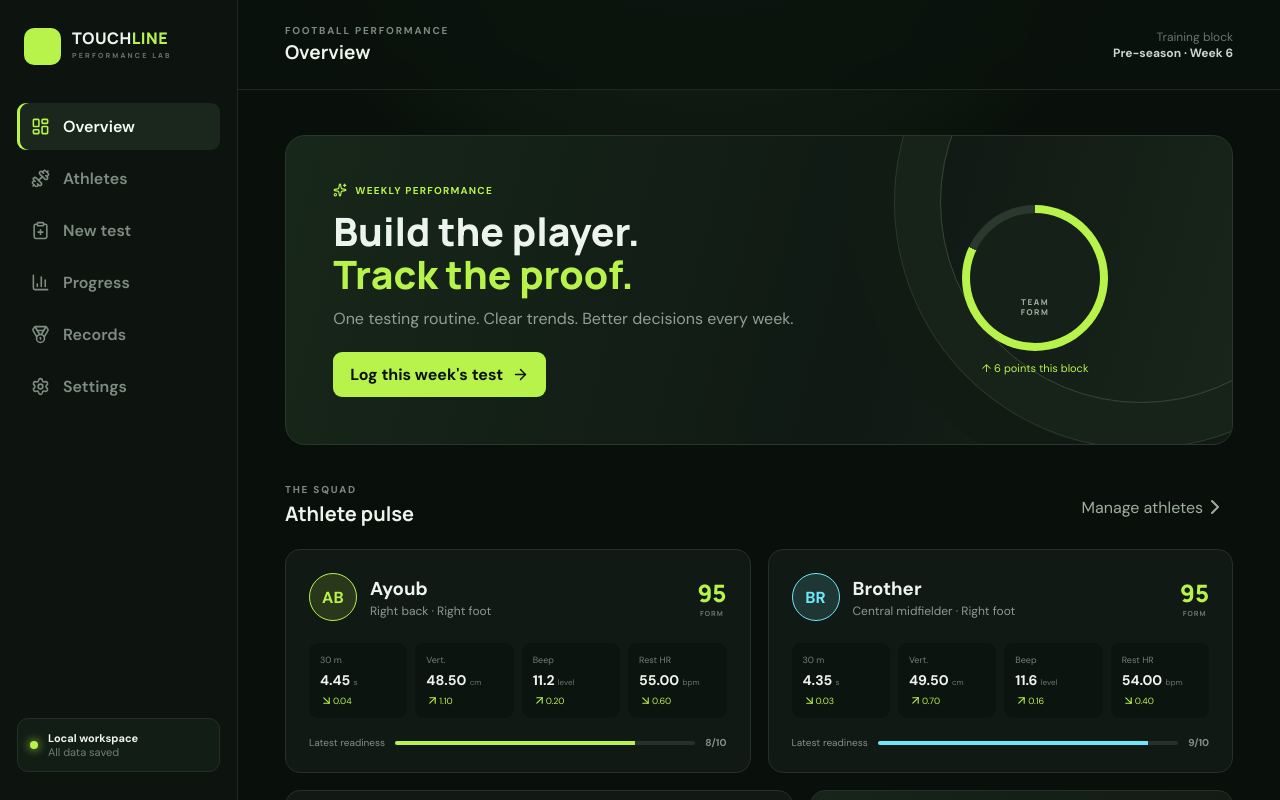
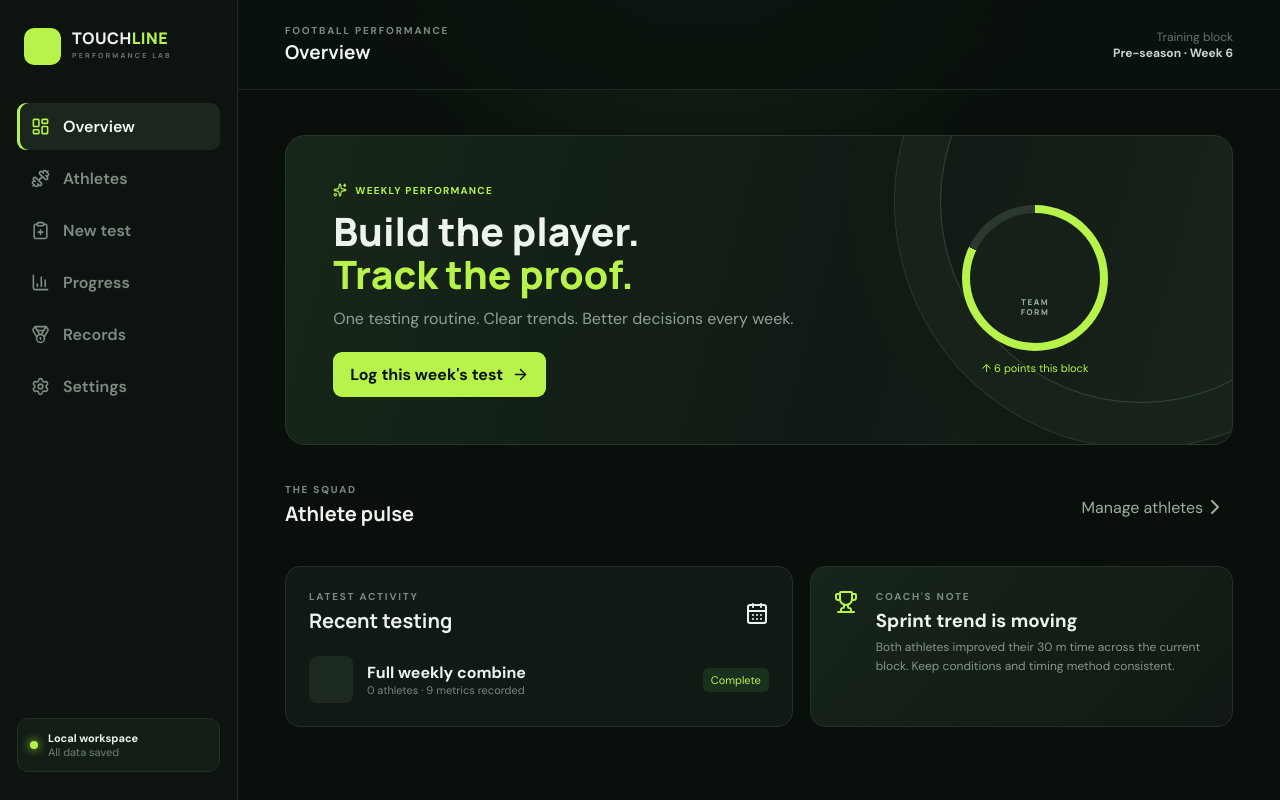
Before and after one commit to Belkayou07/touchline-performance-lab, a React (Vite) app: page / in a window 1280 px wide. Shown: the top 800 px of the page. Built offline with nearby package versions, Linux system fonts and the light colour scheme.

Commit message:
Build clean performance tracking foundation

```diff
--- a/src/data/seed.ts
+++ b/src/data/seed.ts
@@ -1,10 +1,5 @@
 import { Athlete, TestSession } from '../types';
-export const seedAthletes: Athlete[]=[
- {id:'ayoub',name:'Ayoub',position:'Right back',birthYear:2004,height:180,dominantFoot:'Right',color:'#b7f34a',initials:'AB'},
- {id:'brother',name:'Brother',position:'Central midfielder',birthYear:2007,height:176,dominantFoot:'Right',color:'#6ee7f9',initials:'BR'}
-];
-const weeks=['2026-05-31','2026-06-07','2026-06-14','2026-06-21','2026-06-28','2026-07-05'];
-export const seedSessions:TestSession[]=weeks.flatMap((date,i)=>[
- {id:`a${i}`,athleteId:'ayoub',date,readiness:[7,8,6,8,9,8][i],notes:'',values:{weight:73.4-i*.12,sprint10:1.92-i*.025,sprint30:4.62-i*.035,jump:43+i*1.1,broadJump:218+i*2.4,pushups:35+i*2,plank:88+i*5,beep:10.2+i*.2,restingHr:58-i*.6}},
- {id:`b${i}`,athleteId:'brother',date,readiness:[8,7,8,7,8,9][i],notes:'',values:{weight:67.8+i*.06,sprint10:1.87-i*.018,sprint30:4.49-i*.028,jump:46+i*.7,broadJump:224+i*1.8,pushups:31+i*1.6,plank:95+i*4,beep:10.8+i*.16,restingHr:56-i*.4}}
-]);
+
+// Production starts clean. Real data is created through onboarding and testing.
+export const seedAthletes: Athlete[] = [];
+export const seedSessions: TestSession[] = [];
```
